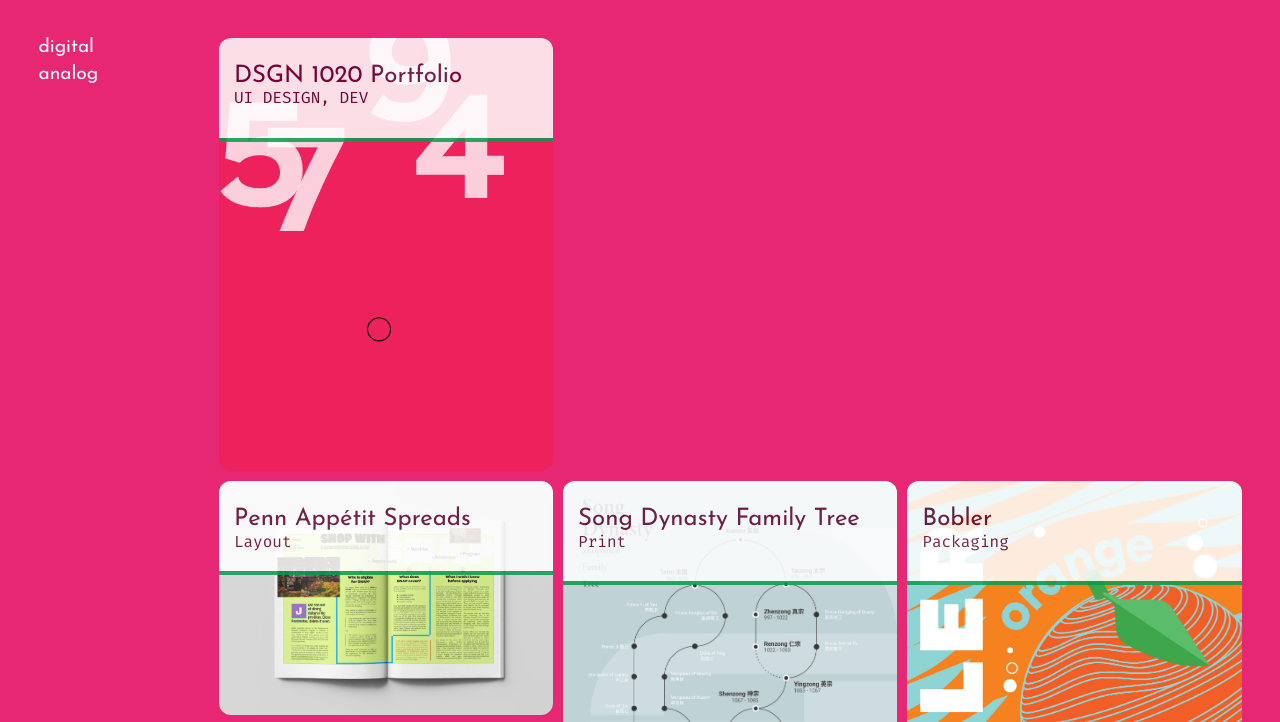
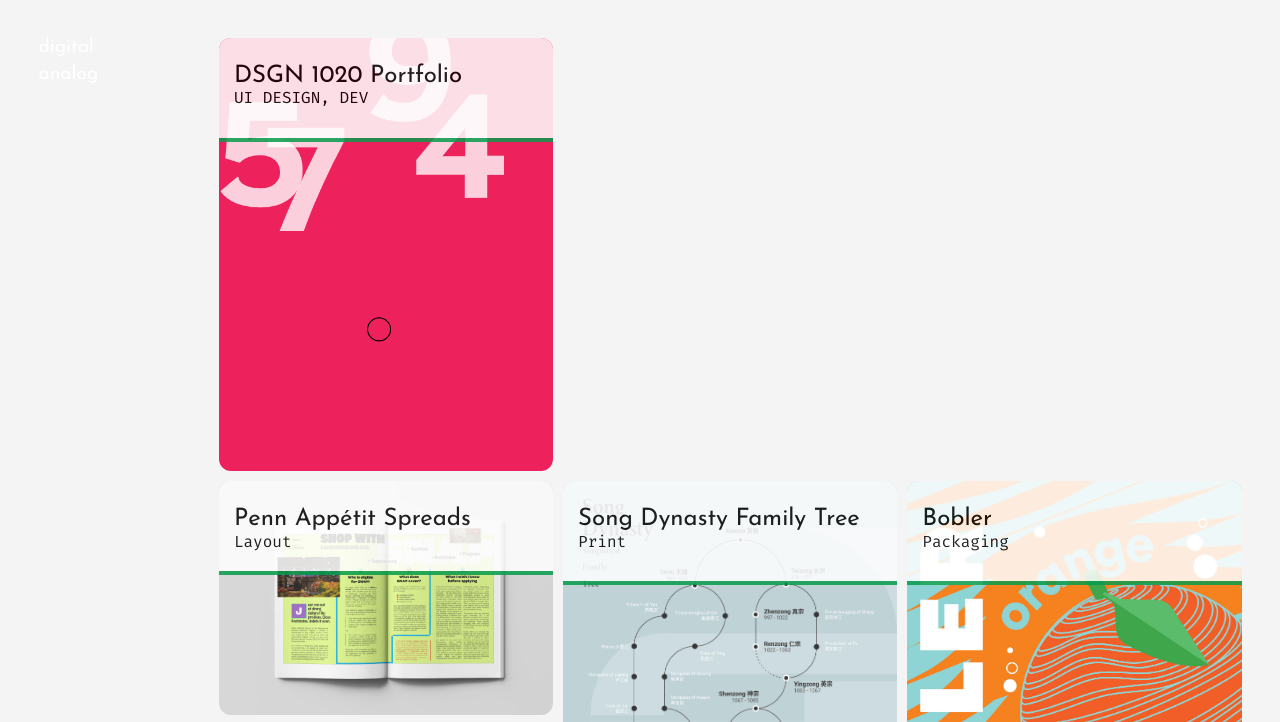
Before and after one commit to j0ycehe/j0ycehe.github.io, a plain HTML site: page work.html in a window 1280 px wide. Shown: the part 138-860 px from the top of the page. Drawn offline with Linux system fonts and the light colour scheme; grey boxes are pictures that could not be loaded.

Commit message:
Updated background + card text colors

```diff
--- a/css/work.css
+++ b/css/work.css
@@ -4,11 +4,14 @@
 }
 
 :root {
-    --card-text-color: #62002D;
-    --background-color: #E72674;
+    --card-text-color: #000000;
+    /* --background-color: #E72674; */
+    /* --background-color: #e90f0f; */
+    --background-color: #F4F4F5;
+    /* --accent-color: #E72674; */
+    /* --background-color: #17b661; */
+    /* --background-color: #e6ffd7; */
     --accent-color: #079C4C;
-    /* --background-color: #17b661;
-    --accent-color: #E72674; */
     --card-spacing: 10px;
     scroll-behavior: smooth;
 }
```
